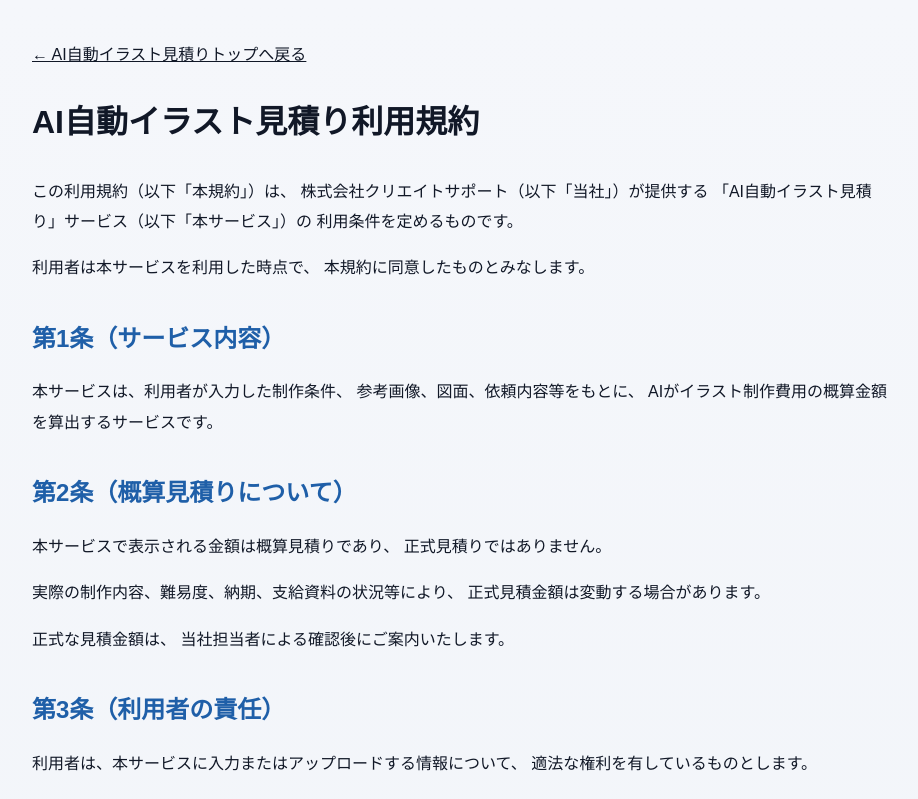
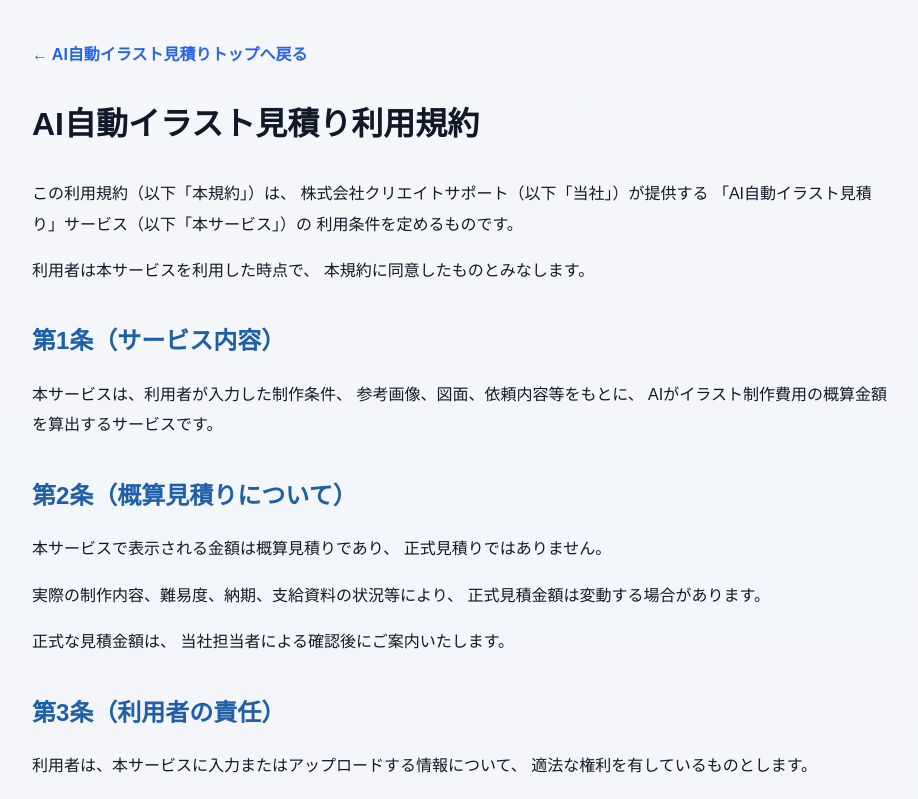
Before and after one commit to k-hioki-source/ai-estimate, a Next.js app: page /terms in a window 1280 px wide. Shown: the top 799 px of the page, without its empty margins (178-1096 px from the left). Built offline with nearby package versions, Linux system fonts and the light colour scheme.

Commit message:
Update globals.css

```diff
--- a/app/globals.css
+++ b/app/globals.css
@@ -651,3 +651,16 @@
 .cs-policy-page li {
   margin-bottom: 8px;
 }
+.policy-nav {
+  margin-bottom: 24px;
+}
+
+.policy-nav a {
+  color: #2563eb;
+  text-decoration: none;
+  font-weight: 600;
+}
+
+.policy-nav a:hover {
+  text-decoration: underline;
+}
```
